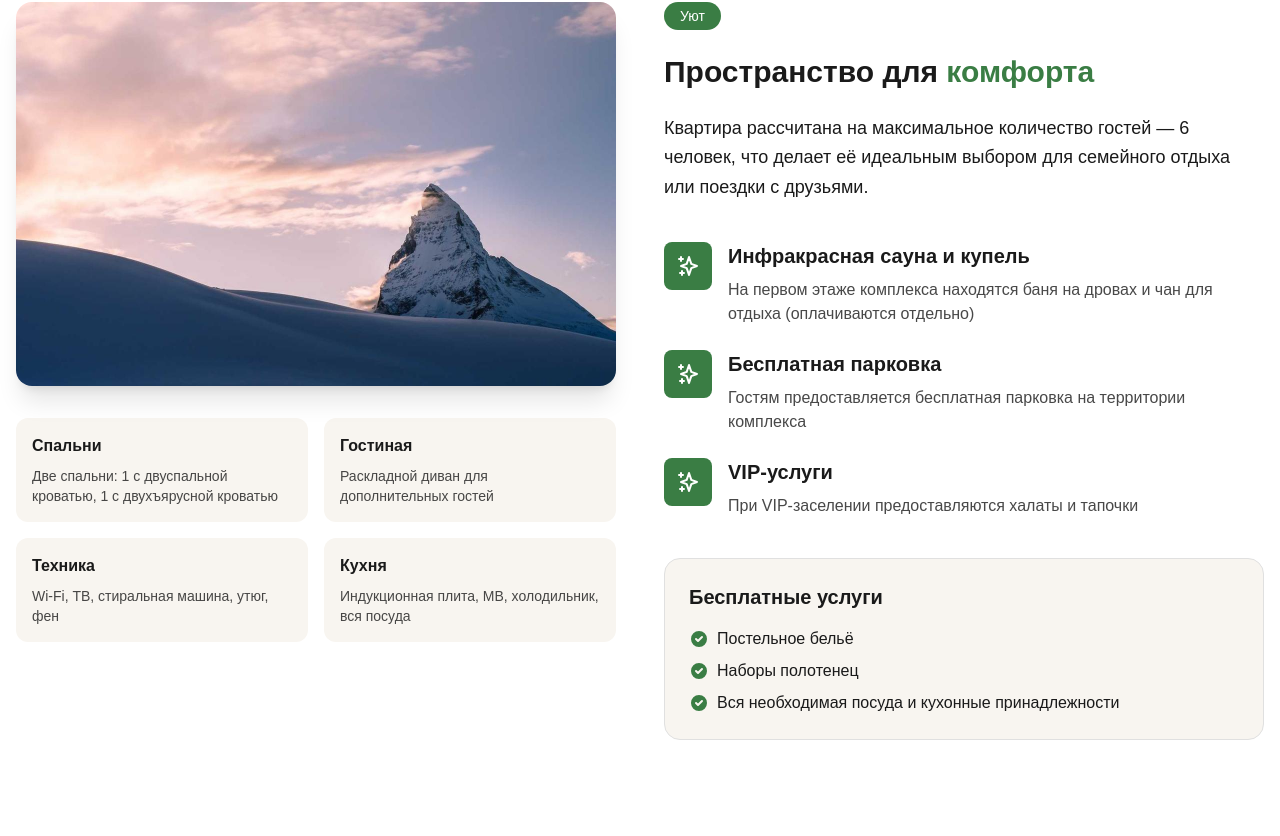
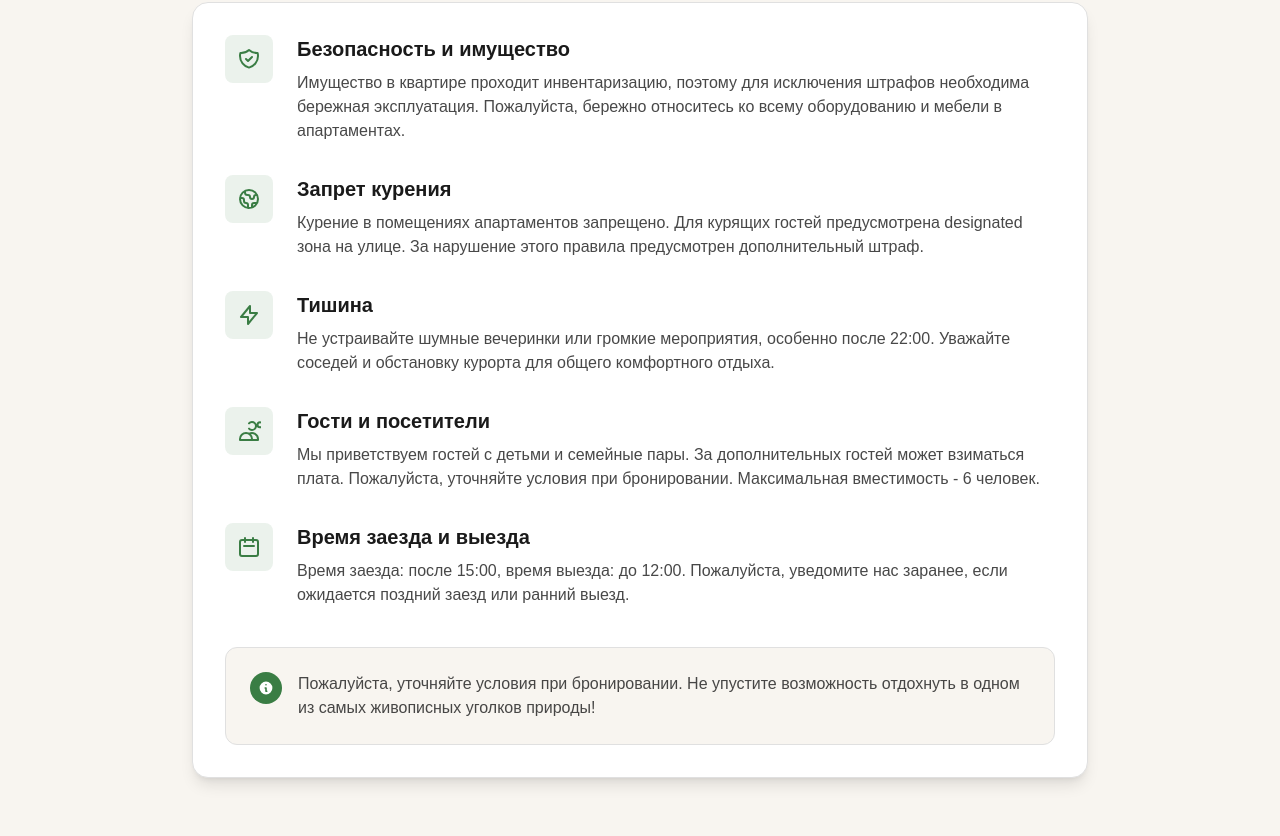
Before and after one commit to Biaslan-git/apartments-landing, a Next.js app: page / in a window 1280 px wide. Shown: the part 8784-9620 px from the top of the page. Before the commit the page ends 9588 px from the top, so only its background shows below. Built offline with nearby package versions, Linux system fonts and the light colour scheme.

Commit message:
feat(HouseRules): add section

```diff
--- a/app/page.tsx
+++ b/app/page.tsx
@@ -6,6 +6,7 @@ import AdditionalAmenities from "@/components/AdditionalAmenities";
 import LocationAndAttractions from "@/components/LocationAndAttractions";
 import ContactSection from "@/components/ContactSection";
 import MapSection from "@/components/MapSection";
+import HouseRules from "@/components/HouseRules";
 import AmenitiesAndAccommodation from "@/components/AmenitiesAndAccommodation";
 
 export default function Home() {
@@ -19,6 +20,7 @@ export default function Home() {
       <LocationAndAttractions />
       <ContactSection />
       <MapSection />
+      <HouseRules />
       <AmenitiesAndAccommodation />
     </main>
   );
--- /dev/null
+++ b/components/HouseRules.tsx
@@ -0,0 +1,111 @@
+const HouseRules = () => {
+  return (
+    <div className="py-16 px-4 bg-[#F8F5F0]">
+      <div className="max-w-4xl mx-auto">
+        <div className="text-center mb-16">
+          <h2 className="text-4xl md:text-5xl font-bold text-[#1A1A1A] mb-4">
+            Правила проживания
+          </h2>
+          <p className="text-xl text-[#1A1A1A]/80 max-w-3xl mx-auto">
+            Важная информация для комфортного и безопасного отдыха
+          </p>
+        </div>
+
+        <div className="bg-white rounded-2xl shadow-lg p-8 border border-[#E0E0E0]">
+          <div className="space-y-8">
+            <div className="flex items-start">
+              <div className="w-12 h-12 bg-[#3A7D44]/10 rounded-lg flex items-center justify-center mr-6 flex-shrink-0">
+                <svg xmlns="http://www.w3.org/2000/svg" className="h-6 w-6 text-[#3A7D44]" fill="none" viewBox="0 0 24 24" stroke="currentColor">
+                  <path strokeLinecap="round" strokeLinejoin="round" strokeWidth={2} d="M9 12l2 2 4-4m5.618-4.016A11.955 11.955 0 0112 2.944a11.955 11.955 0 01-8.618 3.04A12.02 12.02 0 003 9c0 5.591 3.824 10.29 9 11.622 5.176-1.332 9-6.03 9-11.622 0-1.042-.133-2.052-.382-3.016z" />
+                </svg>
+              </div>
+              <div>
+                <h3 className="text-xl font-bold text-[#1A1A1A] mb-2">Безопасность и имущество</h3>
+                <p className="text-[#1A1A1A]/80">
+                  Имущество в квартире проходит инвентаризацию, поэтому для исключения штрафов необходима бережная эксплуатация.
+                  Пожалуйста, бережно относитесь ко всему оборудованию и мебели в апартаментах.
+                </p>
+              </div>
+            </div>
+
+            <div className="flex items-start">
+              <div className="w-12 h-12 bg-[#3A7D44]/10 rounded-lg flex items-center justify-center mr-6 flex-shrink-0">
+                <svg xmlns="http://www.w3.org/2000/svg" className="h-6 w-6 text-[#3A7D44]" fill="none" viewBox="0 0 24 24" stroke="currentColor">
+                  <path strokeLinecap="round" strokeLinejoin="round" strokeWidth={2} d="M3.055 11H5a2 2 0 012 2v1a2 2 0 002 2 2 2 0 012 2v2.945M8 3.935V5.5A2.5 2.5 0 0010.5 8h.5a2 2 0 012 2 2 2 0 104 0 2 2 0 012-2h1.064M15 20.488V18a2 2 0 012-2h3.064M21 12a9 9 0 11-18 0 9 9 0 0118 0z" />
+                </svg>
+              </div>
+              <div>
+                <h3 className="text-xl font-bold text-[#1A1A1A] mb-2">Запрет курения</h3>
+                <p className="text-[#1A1A1A]/80">
+                  Курение в помещениях апартаментов запрещено. Для курящих гостей предусмотрена designated зона на улице.
+                  За нарушение этого правила предусмотрен дополнительный штраф.
+                </p>
+              </div>
+            </div>
+
+            <div className="flex items-start">
+              <div className="w-12 h-12 bg-[#3A7D44]/10 rounded-lg flex items-center justify-center mr-6 flex-shrink-0">
+                <svg xmlns="http://www.w3.org/2000/svg" className="h-6 w-6 text-[#3A7D44]" fill="none" viewBox="0 0 24 24" stroke="currentColor">
+                  <path strokeLinecap="round" strokeLinejoin="round" strokeWidth={2} d="M13 10V3L4 14h7v7l9-11h-7z" />
+                </svg>
+              </div>
+              <div>
+                <h3 className="text-xl font-bold text-[#1A1A1A] mb-2">Тишина</h3>
+                <p className="text-[#1A1A1A]/80">
+                  Не устраивайте шумные вечеринки или громкие мероприятия, особенно после 22:00.
+                  Уважайте соседей и обстановку курорта для общего комфортного отдыха.
+                </p>
+              </div>
+            </div>
+
+            <div className="flex items-start">
+              <div className="w-12 h-12 bg-[#3A7D44]/10 rounded-lg flex items-center justify-center mr-6 flex-shrink-0">
+                <svg xmlns="http://www.w3.org/2000/svg" className="h-6 w-6 text-[#3A7D44]" fill="none" viewBox="0 0 24 24" stroke="currentColor">
+                  <path strokeLinecap="round" strokeLinejoin="round" strokeWidth={2} d="M12 4.354a4 4 0 110 5.292M15 21H3v-1a6 6 0 0112 0v1zm0 0h6v-1a6 6 0 00-9-5.197m13.5-9a2.5 2.5 0 11-5 0 2.5 2.5 0 015 0z" />
+                </svg>
+              </div>
+              <div>
+                <h3 className="text-xl font-bold text-[#1A1A1A] mb-2">Гости и посетители</h3>
+                <p className="text-[#1A1A1A]/80">
+                  Мы приветствуем гостей с детьми и семейные пары. За дополнительных гостей может взиматься плата.
+                  Пожалуйста, уточняйте условия при бронировании. Максимальная вместимость - 6 человек.
+                </p>
+              </div>
+            </div>
+
+            <div className="flex items-start">
+              <div className="w-12 h-12 bg-[#3A7D44]/10 rounded-lg flex items-center justify-center mr-6 flex-shrink-0">
+                <svg xmlns="http://www.w3.org/2000/svg" className="h-6 w-6 text-[#3A7D44]" fill="none" viewBox="0 0 24 24" stroke="currentColor">
+                  <path strokeLinecap="round" strokeLinejoin="round" strokeWidth={2} d="M8 7V3m8 4V3m-9 8h10M5 21h14a2 2 0 002-2V7a2 2 0 00-2-2H5a2 2 0 00-2 2v12a2 2 0 002 2z" />
+                </svg>
+              </div>
+              <div>
+                <h3 className="text-xl font-bold text-[#1A1A1A] mb-2">Время заезда и выезда</h3>
+                <p className="text-[#1A1A1A]/80">
+                  Время заезда: после 15:00, время выезда: до 12:00. Пожалуйста, уведомите нас заранее,
+                  если ожидается поздний заезд или ранний выезд.
+                </p>
+              </div>
+            </div>
+          </div>
+
+          <div className="mt-10 p-6 bg-[#F8F5F0] rounded-xl border border-[#E0E0E0]">
+            <div className="flex items-start">
+              <div className="w-8 h-8 bg-[#3A7D44] rounded-full flex items-center justify-center mr-4 flex-shrink-0">
+                <svg xmlns="http://www.w3.org/2000/svg" className="h-4 w-4 text-white" viewBox="0 0 20 20" fill="currentColor">
+                  <path fillRule="evenodd" d="M18 10a8 8 0 11-16 0 8 8 0 0116 0zm-7-4a1 1 0 11-2 0 1 1 0 012 0zM9 9a1 1 0 000 2v3a1 1 0 001 1h1a1 1 0 100-2v-3a1 1 0 00-1-1H9z" clipRule="evenodd" />
+                </svg>
+              </div>
+              <p className="text-[#1A1A1A]/80">
+                Пожалуйста, уточняйте условия при бронировании.
+                Не упустите возможность отдохнуть в одном из самых живописных уголков природы!
+              </p>
+            </div>
+          </div>
+        </div>
+      </div>
+    </div>
+  );
+};
+
+export default HouseRules;
```
